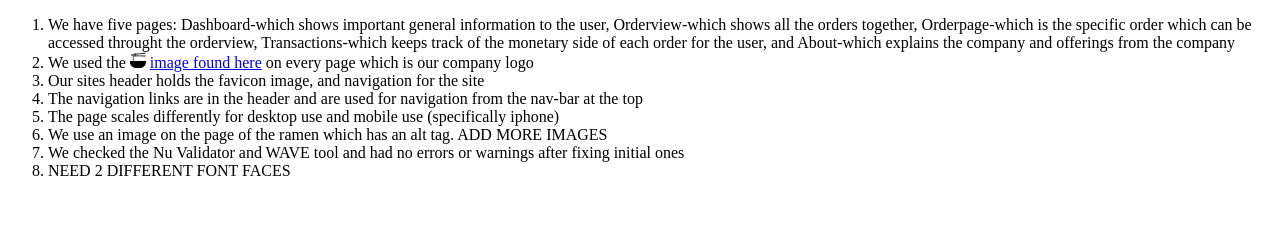
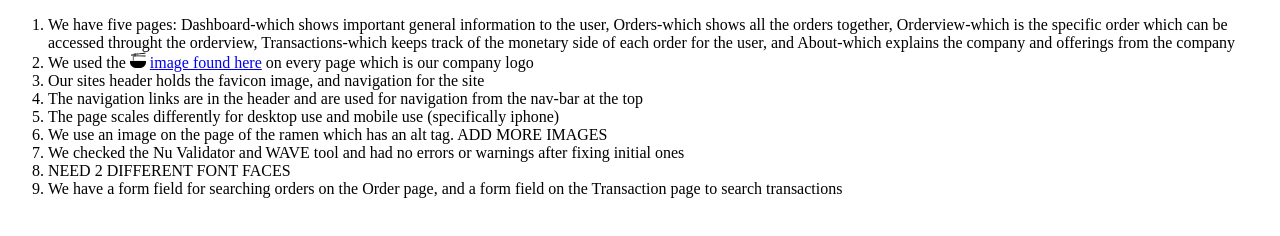
Before and after one commit to Lipsih/343-s23-p1, a plain HTML site: page report.html in a window 1280 px wide. Drawn offline with Linux system fonts and the light colour scheme.

Commit message:
fixed nu issue with forms

```diff
--- a/report.html
+++ b/report.html
@@ -8,7 +8,7 @@
 </head>
 <body>
     <ol>
-        <li>We have five pages: Dashboard-which shows important general information to the user, Orderview-which shows all the orders together, Orderpage-which is the specific order which can be accessed throught the orderview, Transactions-which keeps track of the monetary side of each order for the user, and About-which explains the company and offerings from the company</li>
+        <li>We have five pages: Dashboard-which shows important general information to the user, Orders-which shows all the orders together, Orderview-which is the specific order which can be accessed throught the orderview, Transactions-which keeps track of the monetary side of each order for the user, and About-which explains the company and offerings from the company</li>
         <li>We used the <img src="images/favicon.png" alt="favicon company image of ramen bowl with chopsticks"> <a href="https://icons8.com/icon/8379/noodles">image found here</a> on every page which is our company logo</li>
         <li>Our sites header holds the favicon image, and navigation for the site</li>
         <li>The navigation links are in the header and are used for navigation from the nav-bar at the top</li>
@@ -16,7 +16,7 @@
         <li>We use an image on the page of the ramen which has an alt tag. ADD MORE IMAGES</li>
         <li>We checked the Nu Validator and WAVE tool and had no errors or warnings after fixing initial ones</li>
         <li>NEED 2 DIFFERENT FONT FACES</li>
-
+        <li>We have a form field for searching orders on the Order page, and a form field on the Transaction page to search transactions</li>
     </ol>
 </body>
 </html>
```
Also changed, not shown: orders.html (+4 -2 lines), transactions.html (+4 -3 lines).
